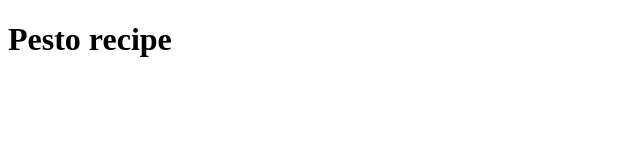
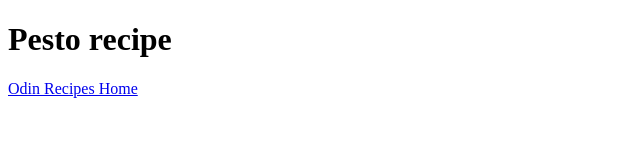
Before and after one commit to GREGORUNDEL/odin-recipes, a plain HTML site: page recipes/pesto.html in a window 1280 px wide. Shown: the whole page, without its empty margins (0-640 px from the left). Drawn offline with Linux system fonts and the light colour scheme.

Commit message:
Add a link to Odin Recipes Home page

```diff
--- a/recipes/pesto.html
+++ b/recipes/pesto.html
@@ -5,5 +5,6 @@
     </head>
     <body>
        <h1>Pesto recipe</h1>
+       <a href="../index.html">Odin Recipes Home</a>
     </body>
 </html>
```
